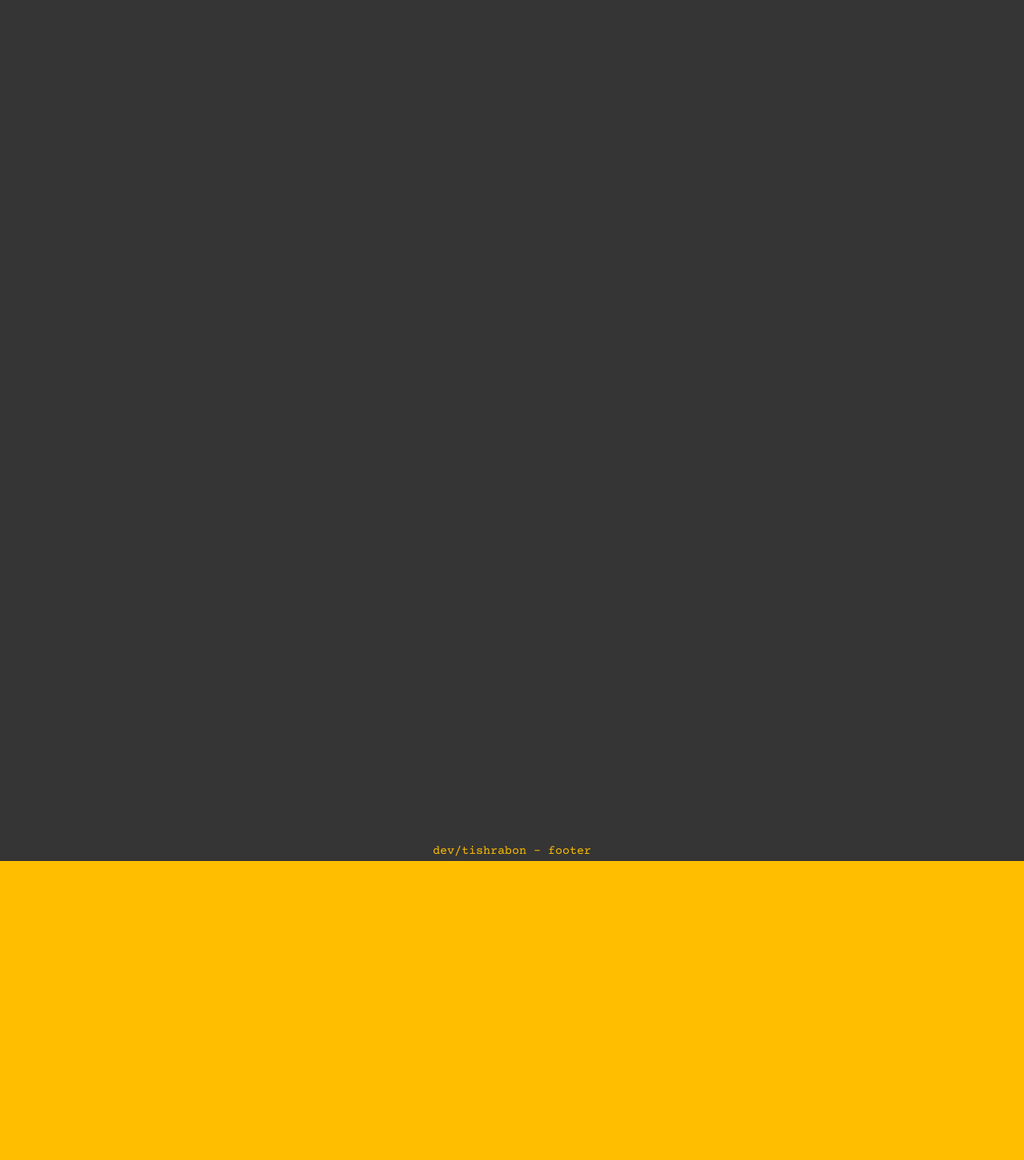
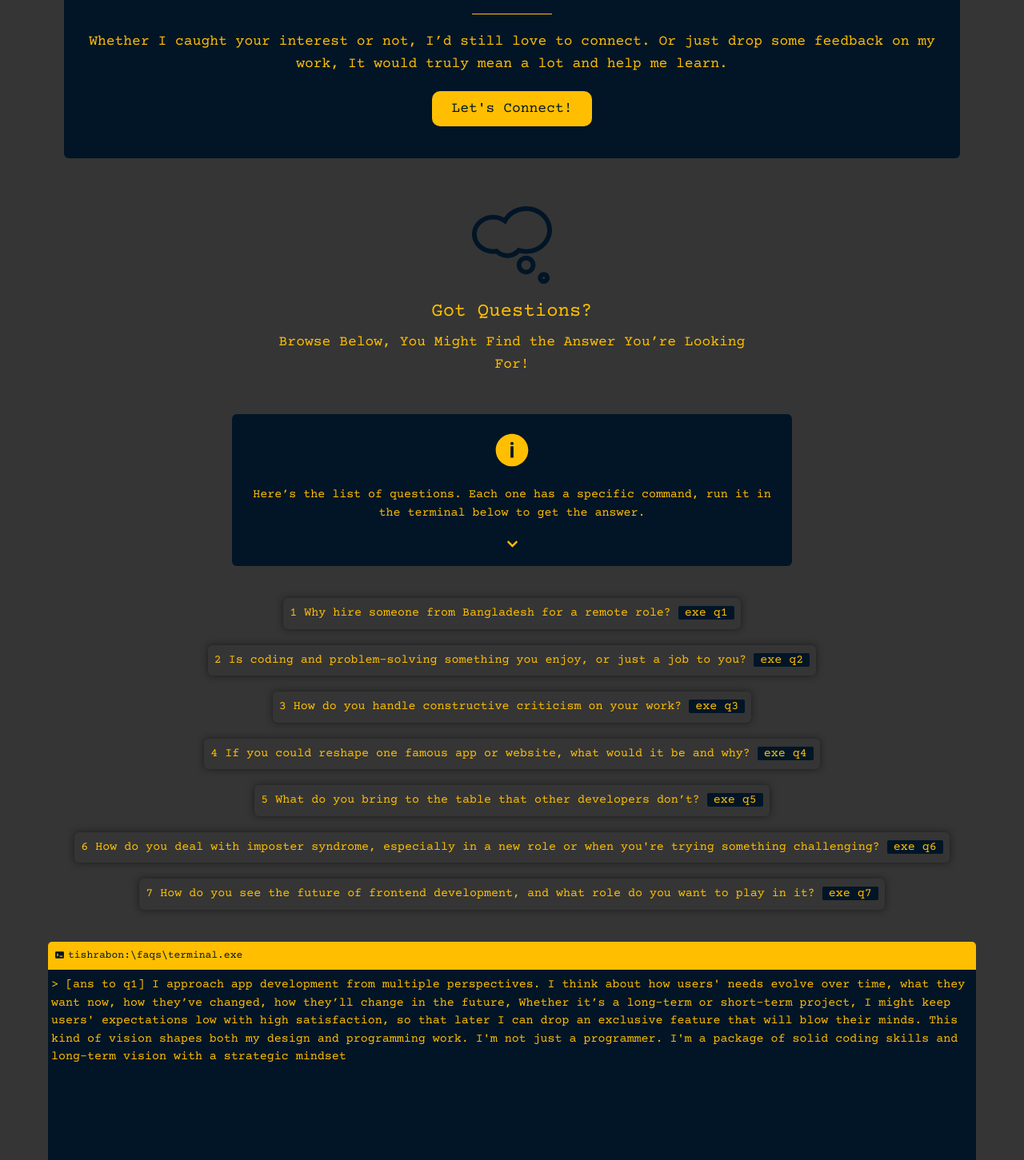
Before and after one commit to tishrabon/tishrabon.github.io, a React (Vite) app: page /hire-dev in a window 1280 px wide. Shown: the part 1346-2797 px from the top of the page at 80% size. Before the commit the page ends 2423 px from the top, so only its background shows below. Built offline with nearby package versions, Linux system fonts and the light colour scheme.

Commit message:
301-7 improve homeTerminal, update FAQs, faqTerminal

```diff
--- /dev/null
+++ b/src/pages/hireDev/FaqData.js
@@ -0,0 +1,74 @@
+export const FaqData = [
+  {
+    question: `Why hire someone from Bangladesh for a remote role?`,
+
+    answer: `In an ecosystem with more limited factors, I’ve developed a level of quality, ambition, vision, and drive that’s rare. You’re getting someone with a rare mindset, vision, and resilience who stands out no matter where you're looking. Give me the opportunity to grow and go further, before someone else does, and I’ll show you why I’m worth the investment.`,
+
+    getCmd: `exe q1`,
+
+    label: `[Q1 ans]`,
+  },
+
+  {
+    question: `Is coding and problem-solving something you enjoy, or just a job to you?`,
+
+    answer: `In my early university semesters, while most struggled with core programming in C, I found it exciting and intuitive. Once, I even scored the highest in a semester final without studying at all the night before. Currently focused on frontend development, I aim to become a full-stack developer and plan to revisit problem-solving once I land a job. In short, I love programming!`,
+
+    getCmd: `exe q2`,
+
+    label: `[Q2 ans]`,
+  },
+
+  {
+    question: `How do you handle constructive criticism on your work?`,
+
+    answer: `If someone’s giving me constructive criticism, it means I either lack something or need to improve, right? So why wouldn’t I take advantage of it? It’s a win-win. I grow, and the company benefits.`,
+
+    getCmd: `exe q3`,
+
+    label: `[Q3 ans]`,
+  },
+
+  {
+    question: `If you could reshape one famous app or website, what would it be and why?`,
+
+    answer: `I'd reshape YouTube. My feed is flooded with unwanted or least wanted content, with no way to block channels or effectively report ads, all in pursuit of revenue. This short-sighted approach erodes genuine brand loyalty (mine included) and frustrates users, leaving advertisers with an audience that's anything but ideal. All this stems from the lack of a real system for users to express their preferences, a system that YouTube simply ignores. I'd introduce robust feedback features to create a healthier balance between users, YouTube, and advertisers.`,
+
+    getCmd: `exe q4`,
+
+    label: `[Q4 ans]`,
+  },
+
+
+
+  {
+    question: `What do you bring to the table that other developers don’t?`,
+
+    answer: `I approach app development from multiple perspectives. I think about how users' needs evolve over time, what they want now, how they’ve changed, how they’ll change in the future, Whether it’s a long-term or short-term project, I might keep users' expectations low with high satisfaction, so that later I can drop an exclusive feature that will blow their minds. This kind of vision shapes both my design and programming work. I'm not just a programmer. I'm a package of solid coding skills and long-term vision with a strategic mindset`,
+
+    getCmd: `exe q5`,
+
+    label: `[Q5 ans]`,
+  },
+
+  {
+    question: `How do you deal with imposter syndrome, especially in a new role or when you're trying something challenging?`,
+
+    answer: `I can dive into self-doubt without losing my focus. Even when imposter syndrome kicks in, my ability to analyze the situation from multiple angles keeps me calm. I break things down step by step, prioritize, and move forward without letting emotions take over.`,
+
+    getCmd: `exe q6`,
+
+    label: `[Q6 ans]`,
+  },
+
+  {
+    question: `How do you see the future of frontend development, and what role do you want to play in it?`,
+
+    answer: `It's a crucial fact that AI will undeniably take over many programming jobs, but it won't replace all of us! Talented, dedicated, and skilled developers will always be in demand. My goal is to level up my programming skills to the top tier, ensuring that I remain indispensable in the age of AI. So, I either level up or look for another career path where AI isn't a threat!`,
+
+    getCmd: `exe q7`,
+
+    label: `[Q7 ans]`,
+  }
+
+];
--- /dev/null
+++ b/src/pages/hireDev/FaqMarshmallow.jsx
@@ -0,0 +1,12 @@
+import React, { useState } from 'react';
+import { FaqData } from "./FaqData";
+
+const FaqMarshmallow = () => {
+  return (
+    <div>
+      dev/tishrabon/faqMarshmallow
+    </div>
+  );
+};
+
+export default FaqMarshmallow;
--- /dev/null
+++ b/src/pages/hireDev/FaqTerminal.jsx
@@ -0,0 +1,69 @@
+import React, { useState } from 'react';
+import { FaqData } from "./FaqData";
+import { TfiThought } from "react-icons/tfi";
+import { IoIosInformationCircle, IoIosInformationCircleOutline } from "react-icons/io";
+import { FaChevronDown } from "react-icons/fa";
+import { BiSolidTerminal } from "react-icons/bi";
+
+
+const FaqTerminal = () => {
+  const demo = `[ans to q1] I approach app development from multiple perspectives. I think about how users' needs evolve over time, what they want now, how they’ve changed, how they’ll change in the future, Whether it’s a long-term or short-term project, I might keep users' expectations low with high satisfaction, so that later I can drop an exclusive feature that will blow their minds. This kind of vision shapes both my design and programming work. I'm not just a programmer. I'm a package of solid coding skills and long-term vision with a strategic mindset`
+
+  const [stack, setStack] = useState([]);
+
+
+  return (
+    <div className={`verticalS gap-10 mt-5`}>
+
+      {/*INTRO/BANNER*/}
+      <div className={`verticalC max-w-[600px]`}>
+        <TfiThought size={100} className={`text-vsmain mb-2`}/>
+        <p className={`text-2xl my-2`}>
+          Got Questions?
+        </p>
+        <p className={`text-lg mb-2`}>Browse Below, You Might Find the Answer You’re Looking For!</p>
+      </div>
+
+      {/*INSTRUCTION*/}
+      <div className={`p-5 max-w-[700px] bg-vsmain verticalC gap-5 rounded-md`}>
+        <IoIosInformationCircle size={50} />
+        <div>
+          Here’s the list of questions. Each one has a specific command, run it in the terminal below to get the answer.
+        </div>
+        <FaChevronDown />
+      </div>
+
+      {/*QUESTION LISTS/COMMANDS*/}
+      <div className={`verticalS gap-5`}>
+        {FaqData.map((qna, index) => (
+          <div key={qna.getCmd} className={`p-2 rounded-md terminaltap`}>
+            <p>
+              {index+1} {qna.question} <span className="rounded-sm bg-vsmain px-2 whitespace-nowrap">{qna.getCmd}</span>
+            </p>
+        {/*    <p>
+              {"Answer: Command"} <span className="rounded-sm bg-vsmain px-1">{qna.getCmd}</span>
+            </p>*/}
+          </div>
+        ))}
+      </div>
+
+      {/*THE TERMINAL*/}
+      <div className={`bg-vsmain rounded-[5px] w-full text-left overflow-hidden`}>
+
+        <div className={`p-2 bg-main text-vsmain text-[13px] horizontalS gap-1`}>
+          <BiSolidTerminal className="mb-[2px]"/>
+          <span>{`tishrabon:\\faqs\\terminal.exe`}</span>
+        </div>
+
+        <div className={`px-1 py-2 text-[15px] h-[50vh] overflow-y-auto`}>
+          {">"} {demo}
+        </div>
+
+
+      </div>
+
+    </div>
+  );
+};
+
+export default FaqTerminal;
--- a/src/pages/hireDev/HireDev - Copy.jsx
+++ b/src/pages/hireDev/HireDev - Copy.jsx
@@ -10,6 +10,8 @@ import { FaAddressCard } from "react-icons/fa6";
 import { FaQuestionCircle } from "react-icons/fa";
 import { MdConnectWithoutContact } from "react-icons/md";
 import { BiSolidMessageDetail } from "react-icons/bi";
+import { FaQuoteLeft, FaQuoteRight } from "react-icons/fa6";
+import { FaHandshake } from "react-icons/fa";
 
 const HireDev = () => {
   const terminalHeading = `tishrabon:\\portfolio\\hireDev.exe`;
@@ -45,7 +47,7 @@ const HireDev = () => {
             <div className={`hireDev-round z-[10]`}>
               <FaCertificate
                 size={80}
-                className={`${theme === "dark" ? "text-main" : "text-main"} rotatingMonk`}
+                className={`${theme === "dark" ? "text-main" : "text-lightfont"} rotatingMonk`}
               />
             </div>
 
@@ -72,17 +74,36 @@ const HireDev = () => {
           </div>
         </div>
 
+        {/*the pitching*/}
         <div className="verticalC max-w-[600px] gap-5">
-          {/*the pitching*/}
           <BiSolidMessageDetail size={120} className={`${theme === "dark" ? "text-vsmain" : "text-lightmain"}`}/>
+
           <div className={`${theme === "dark" ? "terminaltap" : "rubbertap"} py-8 px-2 rounded-[15px] text-[16px] sm:text-[18px]`}>
-            <p className={`mb-3`}>
-              I'm a fresher & this is my 2nd project, reflecting the quality and uniqueness of my work. I designed this portfolio with multiple perspectives in mind so that it can fit into even more paradigms, and I’ll do even better when I have the opportunity to grow in a real work environment.
-            </p>
-            <p>
-              I'm starting as a frontend dev with plans to evolve into a full-stack dev because I’m passionate about coding and building a career around it.
-            </p>
+
+            <div className={`mb-3 flex flex-col items-start`}>
+              <FaQuoteLeft  size={50} className={`${theme === "dark" ? "text-vsmain" : "text-lightmain"}`}/>
+              <span className="">I'm a fresher & this is my 2nd project, reflecting the quality and uniqueness of my work. I designed this portfolio with multiple perspectives in mind so that it can fit into even more paradigms, and I’ll do even better when I have the opportunity to grow in a real work environment.
+              </span>
+            </div>
+
+            <div className={`mb-3 flex flex-col items-end`}>
+              <span className="">I'm starting as a frontend dev with plans to evolve into a full-stack dev because I’m passionate about coding and building a career around it.
+              </span>
+              <FaQuoteRight  size={50} className={`${theme === "dark" ? "text-vsmain" : "text-lightmain"}`}/>
+            </div>
+
           </div>
+        </div>
+
+        {/*cta for connections*/}
+        <div className={`${theme === "dark" ? "bg-vsmain rounded-md" : "rubbertapRev rounded-[20px]"} p-5 verticalS`}>
+          <FaHandshake size={100} className={`border-b ${theme === "dark" ? "border-main" : "text-lightmain"} mb-5`}/>
+
+          <p className={`sm:text-lg`}>Whether I caught your interest or not, I’d still love to connect. Or just drop some feedback on my work, It would truly mean a lot and help me learn.</p>
+
+          <button className={`${theme === "dark" ? "bg-main text-vsmain" : "rubberbuttonRevJr"} p-2 px-6 my-5 rounded-[10px] sm:text-lg`}>
+            Let's Connect!
+          </button>
         </div>
 
       </div>
--- a/src/pages/hireDev/HireDev.jsx
+++ b/src/pages/hireDev/HireDev.jsx
@@ -1,6 +1,8 @@
 import React, { useState, useContext } from "react";
 import { themeContext } from "../../context/ThemeContext";
 import PageHeading from "../../components/PageHeading";
+import FaqTerminal from "./FaqTerminal";
+import FaqMarshmallow from "./FaqMarshmallow";
 
 import { BsCardText } from "react-icons/bs";
 import { FaUserTie } from "react-icons/fa6";
@@ -11,20 +13,17 @@ import { FaQuestionCircle } from "react-icons/fa";
 import { MdConnectWithoutContact } from "react-icons/md";
 import { BiSolidMessageDetail } from "react-icons/bi";
 import { FaQuoteLeft, FaQuoteRight } from "react-icons/fa6";
+import { FaHandshake } from "react-icons/fa";
 
 const HireDev = () => {
   const terminalHeading = `tishrabon:\\portfolio\\hireDev.exe`;
   const marshmallowHeading = `Hire Dev`;
   const { theme } = useContext(themeContext);
 
-  const sample = `In an ecosystem with more limited factors, I’ve developed a level of quality, ambition, vision, and drive that’s rare. You’re getting someone with a rare mindset, vision, and resilience who stands out no matter where you're looking. Give me the opportunity to grow and go further, before someone else does, and I’ll show you why I’m worth the investment.`
-
-  const sample2 = `In my early university semesters, while most struggled with core programming in C, I found it exciting and intuitive. Once, I even scored the highest in a semester final without studying at all the night before. Currently focused on frontend development, I aim to become a full-stack developer and plan to revisit problem-solving once I land a job. In short, I love programming!`;
-
-  const pitching = "I'm a fresher & this is my 2nd project, reflecting the quality and uniqueness of my work. I designed this portfolio with multiple perspectives in mind so that it can fit into even more paradigms, and I’ll do even better when I have the opportunity to grow in a real work environment. I'm starting as a frontend dev with plans to evolve into a full-stack dev because I’m passionate about coding and building a career around it."
+  const pitching = "I'm a fresher & this is my 2nd project, reflecting the quality and uniqueness of my work. I designed this portfolio with multiple perspectives in mind so that it can fit into even more paradigms, and I’ll do even better when I have the opportunity to grow in a real work environment. I'm starting as a frontend dev with plans to evolve into a full-stack dev because I’m passionate about coding and building a career around it. I’ve also put together some FAQs, covering questions you might have, feel free to check them out."
 
   return (
-    <div className="otherpage-container verticalS text-center">
+    <div className="otherpage-container verticalS text-center gap-10">
       <PageHeading
         terminal={terminalHeading}
         marshmallow={marshmallowHeading}
@@ -73,8 +72,8 @@ const HireDev = () => {
           </div>
         </div>
 
+        {/*the pitching*/}
         <div className="verticalC max-w-[600px] gap-5">
-          {/*the pitching*/}
           <BiSolidMessageDetail size={120} className={`${theme === "dark" ? "text-vsmain" : "text-lightmain"}`}/>
 
           <div className={`${theme === "dark" ? "terminaltap" : "rubbertap"} py-8 px-2 rounded-[15px] text-[16px] sm:text-[18px]`}>
@@ -86,16 +85,31 @@ const HireDev = () => {
             </div>
 
             <div className={`mb-3 flex flex-col items-end`}>
-              <span className="">I'm starting as a frontend dev with plans to evolve into a full-stack dev because I’m passionate about coding and building a career around it.
+              <span className="mb-3">I'm starting as a frontend dev with plans to evolve into a full-stack dev because I’m passionate about coding and building a career around it.
+              </span>
+              <span className="">
+                I’ve also put together some FAQs in the last section, covering questions you might have, feel free to check them out.
               </span>
               <FaQuoteRight  size={50} className={`${theme === "dark" ? "text-vsmain" : "text-lightmain"}`}/>
             </div>
 
           </div>
-
         </div>
 
+        {/*cta for connections*/}
+        <div className={`${theme === "dark" ? "bg-vsmain rounded-md" : "rubbertapRev rounded-[20px]"} p-5 verticalS`}>
+          <FaHandshake size={100} className={`border-b ${theme === "dark" ? "border-main" : "text-lightmain"} mb-5`}/>
+
+          <p className={`sm:text-lg`}>Whether I caught your interest or not, I’d still love to connect. Or just drop some feedback on my work, It would truly mean a lot and help me learn.</p>
+
+          <button className={`${theme === "dark" ? "bg-main text-vsmain" : "rubberbuttonRevJr"} p-2 px-6 my-5 rounded-[10px] sm:text-lg`}>
+            Let's Connect!
+          </button>
+        </div>
       </div>
+
+      {/*section 2/FAQs*/}
+      {theme === "dark" ? <FaqTerminal /> : <FaqMarshmallow />}
 
     </div>
   );
--- a/src/pages/home/Home.jsx
+++ b/src/pages/home/Home.jsx
@@ -128,7 +128,7 @@ const Home = ({ stick }) => {
                   <span className="mt-[2px]">
                     <BiSolidTerminal />
                   </span>{" "}
-                  <span>{`tishrabon:\\home\\intro>run --bio`}</span>
+                  <span>{`tishrabon:\\bio\\terminal.exe`}</span>
                 </div>
                 <div className="flex flex-col items-start justify-start p-2">
                   <p>
@@ -139,7 +139,7 @@ const Home = ({ stick }) => {
                     <p className="text-[#5e8c01]">
                       <span className="text-main">{">"}</span> Want deeper
                       insight? Type{" "}
-                      <span className="rounded-sm bg-darkbg px-1 text-base italic text-main">
+                      <span className="rounded-sm bg-darkbg px-1 text-base italic text-main whitespace-nowrap">
                         nav --insight
                       </span>{" "}
                       command below and hit enter to learn more about me!
```
Also changed, not shown: src/L A T E R N E E D S/hireDev-notes.md (+15 -0 lines), src/pages/hireDev/FaqMarshmallow - Copy.jsx (added, +11 -0 lines).
